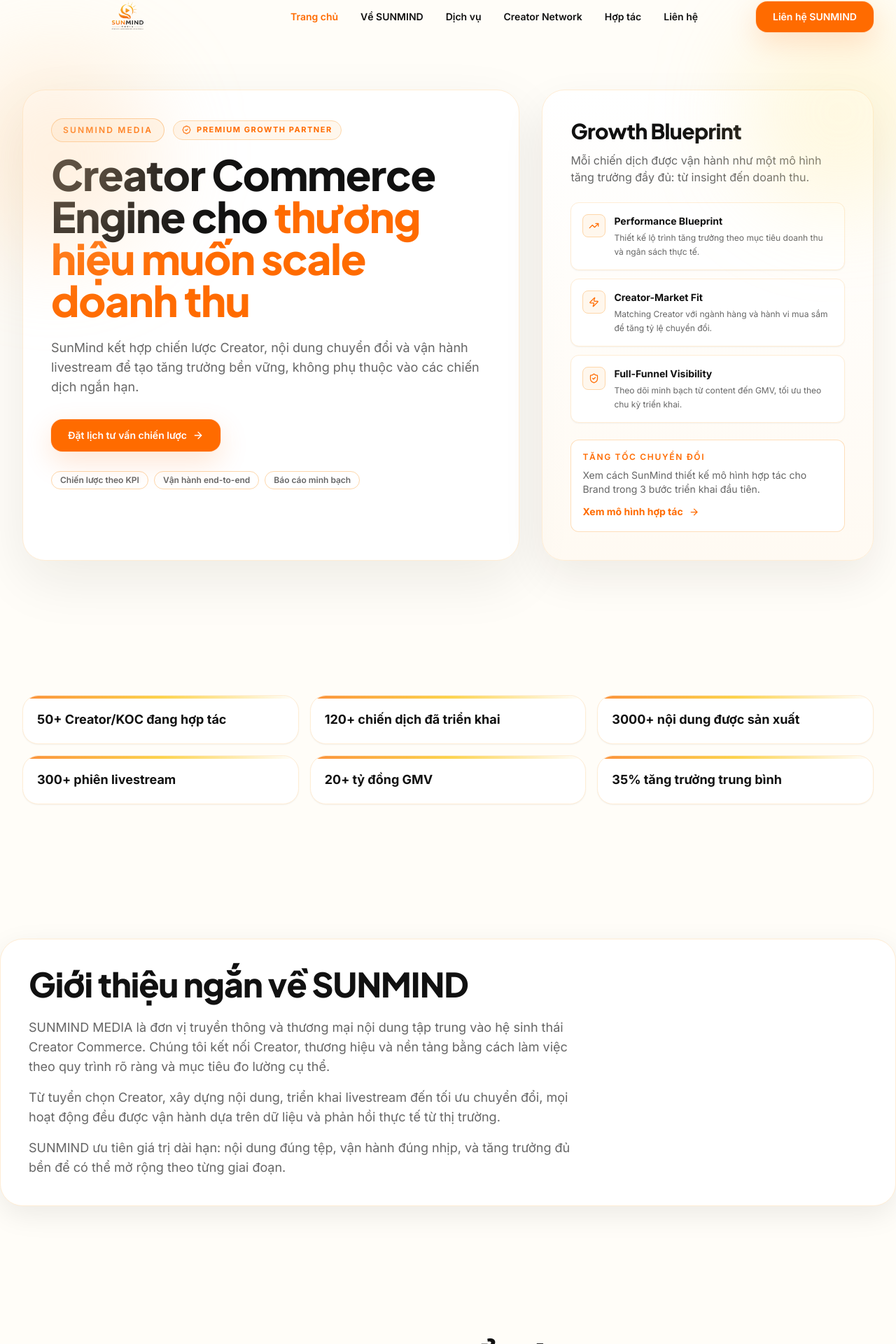
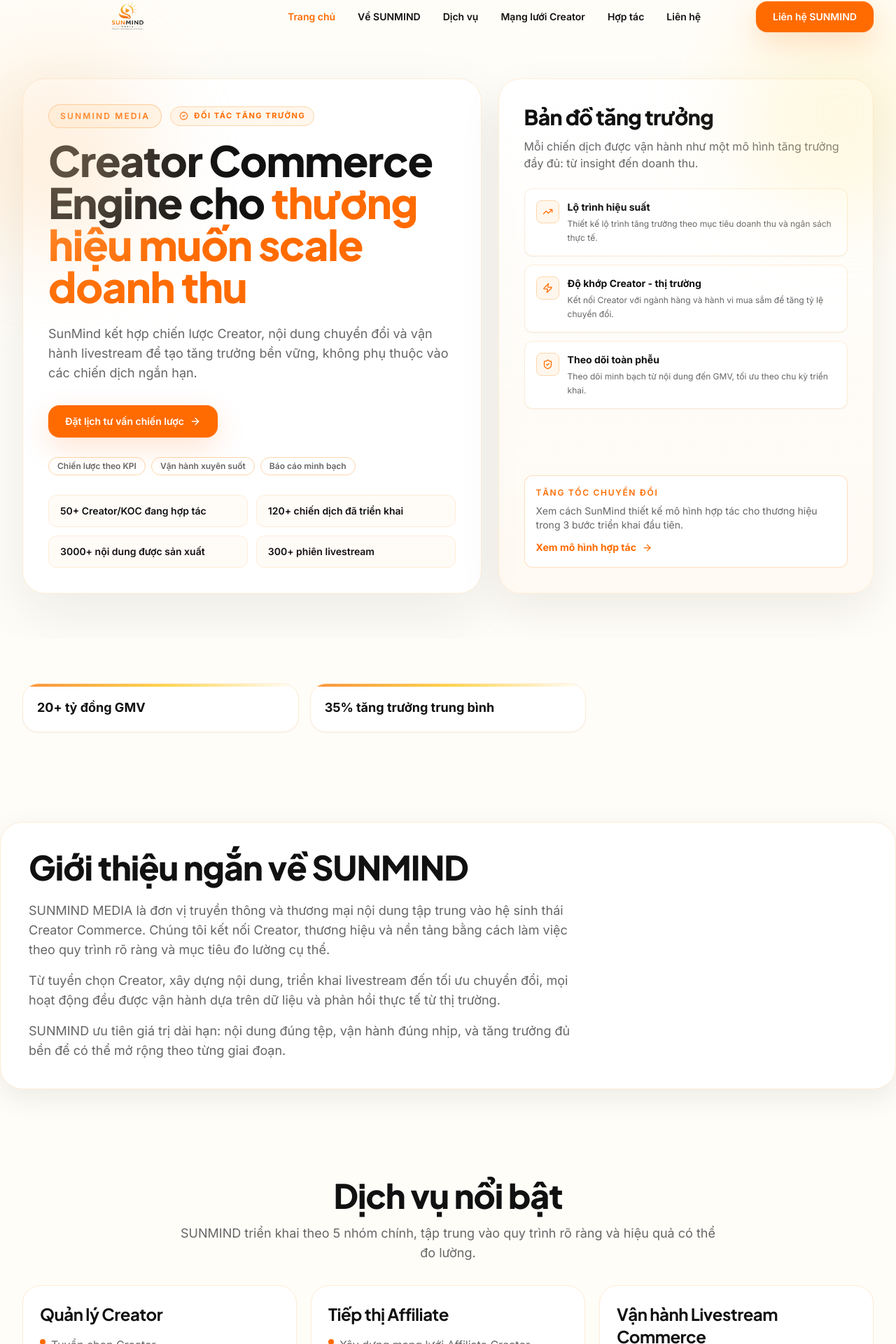
Before and after one commit to quanduong1712/Web-SunMind-Media, a React (Vite) app: page / in a window 1280 px wide. Shown: the part 16-1936 px from the top of the page at 70% size. Built offline with nearby package versions, Linux system fonts and the light colour scheme.

Commit message:
Vietnamize UI and rebalance layout density

```diff
--- a/src/App.jsx
+++ b/src/App.jsx
@@ -15,7 +15,7 @@
 
 const homeServiceGroups = [
   {
-    title: "Creator Management",
+    title: "Quản lý Creator",
     items: [
       "Tuyển chọn Creator",
       "Đào tạo và định hướng nội dung",
@@ -25,7 +25,7 @@
     ],
   },
   {
-    title: "Affiliate Marketing",
+    title: "Tiếp thị Affiliate",
     items: [
       "Xây dựng mạng lưới Affiliate Creator",
       "Phân phối sản phẩm phù hợp",
@@ -35,7 +35,7 @@
     ],
   },
   {
-    title: "Livestream Commerce",
+    title: "Vận hành Livestream Commerce",
     items: [
       "Xây dựng kịch bản livestream",
       "Tuyển chọn và đào tạo host",
@@ -45,7 +45,7 @@
     ],
   },
   {
-    title: "Content Production",
+    title: "Sản xuất nội dung",
     items: [
       "Nghiên cứu insight",
       "Lên ý tưởng và kịch bản",
@@ -55,9 +55,9 @@
     ],
   },
   {
-    title: "Brand Campaign",
+    title: "Chiến dịch thương hiệu",
     items: [
-      "Kết nối Brand với Creator",
+      "Kết nối thương hiệu với Creator",
       "Triển khai chiến dịch KOC",
       "Seeding và review sản phẩm",
       "Quản lý tiến độ, nội dung và báo cáo",
@@ -71,7 +71,7 @@
   "Chúng tôi xây dựng năng lực vận hành từ thực tế triển khai Affiliate, sản xuất nội dung và livestream commerce trên các nền tảng thương mại điện tử.",
   "SUNMIND tập trung vào 3 lớp giá trị: chuẩn hóa quy trình, nâng chất lượng nội dung và tối ưu hiệu suất theo dữ liệu đo lường.",
   "Với Creator, chúng tôi đồng hành theo lộ trình phát triển dài hạn. Với thương hiệu, chúng tôi thiết kế giải pháp phù hợp mục tiêu doanh thu và năng lực vận hành nội bộ.",
-  "Mục tiêu xuyên suốt của SUNMIND là xây dựng hệ sinh thái hợp tác minh bạch, hiệu quả và bền vững cho Creator, Brand và nền tảng.",
+  "Mục tiêu xuyên suốt của SUNMIND là xây dựng hệ sinh thái hợp tác minh bạch, hiệu quả và bền vững cho Creator, thương hiệu và nền tảng.",
 ];
 
 const coreValues = [
@@ -103,18 +103,18 @@
 
 const serviceOverview = [
   "Quản lý và phát triển Creator",
-  "Affiliate Marketing",
+  "Tiếp thị Affiliate",
   "Livestream Commerce",
   "Sản xuất nội dung",
   "Chiến dịch dành cho thương hiệu",
 ];
 
 const creatorGroups = [
-  "Content Creator",
-  "Affiliate Creator",
-  "KOC/Review Creator",
+  "Creator nội dung",
+  "Creator Affiliate",
+  "Creator KOC/Review",
   "Livestream Host",
-  "Performance Creator",
+  "Creator hiệu suất",
 ];
 
 const creatorCriteria = [
@@ -127,38 +127,38 @@
 ];
 
 const collaborationTabs = [
-  { key: "brand", label: "Dành cho Brand" },
+  { key: "brand", label: "Dành cho Thương hiệu" },
   { key: "creator", label: "Dành cho Creator" },
   { key: "platform", label: "Dành cho nền tảng" },
 ];
 
 const heroPillars = [
   {
-    title: "Performance Blueprint",
+    title: "Lộ trình hiệu suất",
     desc: "Thiết kế lộ trình tăng trưởng theo mục tiêu doanh thu và ngân sách thực tế.",
     icon: TrendingUp,
   },
   {
-    title: "Creator-Market Fit",
-    desc: "Matching Creator với ngành hàng và hành vi mua sắm để tăng tỷ lệ chuyển đổi.",
+    title: "Độ khớp Creator - thị trường",
+    desc: "Kết nối Creator với ngành hàng và hành vi mua sắm để tăng tỷ lệ chuyển đổi.",
     icon: Zap,
   },
   {
-    title: "Full-Funnel Visibility",
-    desc: "Theo dõi minh bạch từ content đến GMV, tối ưu theo chu kỳ triển khai.",
+    title: "Theo dõi toàn phễu",
+    desc: "Theo dõi minh bạch từ nội dung đến GMV, tối ưu theo chu kỳ triển khai.",
     icon: ShieldCheck,
   },
 ];
 
 const heroTrustSignals = [
   "Chiến lược theo KPI",
-  "Vận hành end-to-end",
+  "Vận hành xuyên suốt",
   "Báo cáo minh bạch",
 ];
 
 function PageHeader({ title, subtitle }) {
   return (
-    <section className="section-wrap pb-0 pt-28 md:pt-32">
+    <section className="section-wrap pb-0 pt-24 md:pt-28">
       <div className="container-main">
         <div className="rounded-[1.8rem] border border-orange-100 bg-white px-6 py-7 shadow-soft md:px-10">
           <p className="text-sm font-semibold uppercase tracking-[0.16em] text-sunmind-primary">SunMind Media</p>
@@ -192,7 +192,7 @@
       home: "Trang chủ",
       about: "Về SUNMIND",
       services: "Dịch vụ",
-      "creator-network": "Creator Network",
+      "creator-network": "Mạng lưới Creator",
       collaboration: "Hợp tác",
       contact: "Liên hệ",
     }),
@@ -205,15 +205,15 @@
 
   const renderHomePage = () => (
     <>
-      <section className="section-wrap relative overflow-hidden pb-10 pt-32 md:pt-36">
+      <section className="section-wrap relative overflow-hidden pb-8 pt-28 md:pt-32">
         <div className="pointer-events-none absolute -left-16 top-24 h-72 w-72 rounded-full bg-orange-200/35 blur-3xl" />
         <div className="pointer-events-none absolute -right-16 top-8 h-72 w-72 rounded-full bg-amber-200/25 blur-3xl" />
-        <div className="container-main grid gap-8 xl:grid-cols-[1.2fr_0.8fr]">
-          <div className="rounded-[2rem] border border-orange-100 bg-white p-7 shadow-[0_28px_80px_rgba(28,20,5,0.08)] md:p-10">
+        <div className="container-main grid gap-6 xl:grid-cols-[1.1fr_0.9fr] xl:items-stretch">
+          <div className="h-full rounded-[2rem] border border-orange-100 bg-white p-7 shadow-[0_28px_80px_rgba(28,20,5,0.08)] md:p-9">
             <div className="flex flex-wrap items-center gap-3">
               <p className="eyebrow">SUNMIND MEDIA</p>
               <span className="inline-flex items-center gap-2 rounded-full border border-orange-200 bg-orange-50 px-3 py-1 text-[11px] font-bold uppercase tracking-[0.14em] text-sunmind-primary">
-                <BadgeCheck size={13} /> Premium Growth Partner
+                <BadgeCheck size={13} /> Đối tác tăng trưởng
               </span>
             </div>
             <h1 className="mt-4 text-4xl font-black leading-tight text-sunmind-dark md:text-6xl">
@@ -241,10 +241,18 @@
                 </span>
               ))}
             </div>
+
+            <div className="mt-7 grid gap-3 sm:grid-cols-2">
+              {homeStats.slice(0, 4).map((stat) => (
+                <div key={stat} className="rounded-xl border border-orange-100 bg-orange-50/45 px-4 py-3 text-sm font-semibold text-sunmind-dark">
+                  {stat}
+                </div>
+              ))}
+            </div>
           </div>
 
-          <div className="rounded-[2rem] border border-orange-100 bg-gradient-to-b from-white to-orange-50/50 p-7 shadow-[0_24px_60px_rgba(35,20,0,0.08)] md:p-10">
-            <h2 className="text-2xl font-extrabold text-sunmind-dark md:text-3xl">Growth Blueprint</h2>
+          <div className="flex h-full flex-col rounded-[2rem] border border-orange-100 bg-gradient-to-b from-white to-orange-50/50 p-7 shadow-[0_24px_60px_rgba(35,20,0,0.08)] md:p-9">
+            <h2 className="text-2xl font-extrabold text-sunmind-dark md:text-3xl">Bản đồ tăng trưởng</h2>
             <p className="mt-3 text-sm leading-relaxed text-sunmind-gray md:text-base">
               Mỗi chiến dịch được vận hành như một mô hình tăng trưởng đầy đủ: từ insight đến doanh thu.
             </p>
@@ -266,9 +274,9 @@
                 );
               })}
             </div>
-            <div className="mt-6 rounded-xl border border-orange-200/80 bg-white px-4 py-4">
+            <div className="mt-auto rounded-xl border border-orange-200/80 bg-white px-4 py-4">
               <p className="text-xs font-semibold uppercase tracking-[0.14em] text-sunmind-primary">Tăng tốc chuyển đổi</p>
-              <p className="mt-2 text-sm text-sunmind-gray">Xem cách SunMind thiết kế mô hình hợp tác cho Brand trong 3 bước triển khai đầu tiên.</p>
+              <p className="mt-2 text-sm text-sunmind-gray">Xem cách SunMind thiết kế mô hình hợp tác cho thương hiệu trong 3 bước triển khai đầu tiên.</p>
               <button
                 type="button"
                 onClick={() => { setActivePage("collaboration"); setCollaborationTarget("brand"); }}
@@ -283,7 +291,7 @@
 
       <section className="section-wrap py-0">
         <div className="container-main grid gap-4 md:grid-cols-2 xl:grid-cols-3">
-          {homeStats.map((stat) => (
+          {homeStats.slice(4).map((stat) => (
             <article key={stat} className="relative overflow-hidden rounded-[1.4rem] border border-orange-100 bg-white px-5 py-5 shadow-sm">
               <div className="absolute inset-x-0 top-0 h-1 bg-gradient-to-r from-orange-400 via-amber-300 to-transparent" />
               <p className="text-base font-bold text-sunmind-dark md:text-lg">{stat}</p>
@@ -379,7 +387,7 @@
           </div>
           <div className="mt-8 flex flex-wrap items-center justify-center gap-4">
             <MagneticButton onClick={() => { setActivePage("collaboration"); setCollaborationTarget("brand"); }}>
-              <span className="inline-flex items-center gap-2">Nhận plan cho Brand <ArrowRight size={16} /></span>
+              <span className="inline-flex items-center gap-2">Nhận kế hoạch cho Thương hiệu <ArrowRight size={16} /></span>
             </MagneticButton>
             <MagneticButton onClick={() => setActivePage("creator-network")} light className="text-white">Dành cho Creator</MagneticButton>
             <MagneticButton onClick={() => setActivePage("contact")} light className="text-white">Liên hệ SUNMIND</MagneticButton>
@@ -412,7 +420,7 @@
           <article className="rounded-[1.6rem] border border-orange-100 bg-white p-6 shadow-sm md:p-8">
             <h3 className="text-2xl font-extrabold text-sunmind-dark">Tầm nhìn</h3>
             <p className="mt-4 text-base leading-relaxed text-sunmind-gray md:text-lg">
-              Trở thành hệ sinh thái Creator Commerce uy tín, giúp Creator, Brand và các nền tảng thương mại điện tử cùng tăng trưởng bền vững.
+              Trở thành hệ sinh thái Creator Commerce uy tín, giúp Creator, thương hiệu và các nền tảng thương mại điện tử cùng tăng trưởng bền vững.
             </p>
           </article>
           <article className="rounded-[1.6rem] border border-orange-100 bg-white p-6 shadow-sm md:p-8">
@@ -556,7 +564,7 @@
   const renderCreatorNetworkPage = () => (
     <>
       <PageHeader
-        title="Creator Network"
+        title="Mạng lưới Creator"
         subtitle="Mạng lưới Creator được tuyển chọn theo độ phù hợp ngành hàng, chất lượng nội dung và năng lực tạo hiệu quả thương mại."
       />
 
@@ -625,7 +633,8 @@
               items={[
                 "Đăng ký để nhận chiến dịch phù hợp ngành hàng",
                 "Nhận hỗ trợ định hướng nội dung và lịch triển khai",
-                "Kết nối cơ hội Affiliate, Livestream và Brand Campaign",
+                "Kết nối cơ hội Affiliate, Livestream và chiến dịch thương hiệu",
+                "Kết nối cơ hội Affiliate, Livestream và chiến dịch thương hiệu",
                 "Theo dõi hiệu suất để cải thiện tăng trưởng dài hạn",
               ]}
             />
@@ -670,7 +679,7 @@
       <>
         <div className="grid gap-5 xl:grid-cols-3">
           <article className="rounded-[1.6rem] border border-orange-100 bg-white p-6 shadow-sm">
-            <h3 className="text-2xl font-extrabold text-sunmind-dark">Những vấn đề Brand thường gặp</h3>
+            <h3 className="text-2xl font-extrabold text-sunmind-dark">Những vấn đề thương hiệu thường gặp</h3>
             <BulletList
               items={[
                 "Khó tìm Creator phù hợp",
@@ -688,7 +697,7 @@
             <BulletList
               items={[
                 "Tuyển chọn Creator theo dữ liệu",
-                "Matching sản phẩm và Creator",
+                "Ghép sản phẩm với Creator phù hợp",
                 "Kiểm duyệt nội dung",
                 "Theo dõi chỉ số",
                 "Điều chỉnh chiến dịch",
@@ -805,7 +814,7 @@
           <article className="rounded-[1.8rem] border border-orange-100 bg-white p-6 shadow-soft md:p-8">
             <h3 className="text-2xl font-extrabold text-sunmind-dark">Form liên hệ</h3>
             <p className="mt-3 text-sm text-sunmind-gray">
-              Chọn mục đích liên hệ: Hợp tác dành cho Brand, Đăng ký Creator, Hợp tác nền tảng, Tuyển dụng, Hỗ trợ chung.
+              Chọn mục đích liên hệ: Hợp tác dành cho Thương hiệu, Đăng ký Creator, Hợp tác nền tảng, Tuyển dụng, Hỗ trợ chung.
             </p>
             <div className="mt-5 grid gap-4">
               <input type="text" placeholder="Họ và tên" className="w-full rounded-xl border border-orange-200 px-4 py-3 text-sm outline-none focus:border-sunmind-primary" />
@@ -813,7 +822,7 @@
               <input type="email" placeholder="Email" className="w-full rounded-xl border border-orange-200 px-4 py-3 text-sm outline-none focus:border-sunmind-primary" />
               <select className="w-full rounded-xl border border-orange-200 px-4 py-3 text-sm outline-none focus:border-sunmind-primary" defaultValue="">
                 <option value="" disabled>Chọn mục đích liên hệ</option>
-                <option>Hợp tác dành cho Brand</option>
+                <option>Hợp tác dành cho Thương hiệu</option>
                 <option>Đăng ký Creator</option>
                 <option>Hợp tác nền tảng</option>
                 <option>Tuyển dụng</option>
--- a/src/components/Footer.jsx
+++ b/src/components/Footer.jsx
@@ -9,13 +9,13 @@
         { label: "Trang chủ", page: "home" },
         { label: "Về SUNMIND", page: "about" },
         { label: "Dịch vụ", page: "services" },
-        { label: "Creator Network", page: "creator-network" },
+        { label: "Mạng lưới Creator", page: "creator-network" },
       ],
     },
     {
       title: "Hợp tác",
       items: [
-        { label: "Dành cho Brand", page: "collaboration" },
+        { label: "Dành cho Thương hiệu", page: "collaboration" },
         { label: "Dành cho Creator", page: "creator-network" },
         { label: "Dành cho nền tảng", page: "collaboration" },
       ],
--- a/src/components/Navbar.jsx
+++ b/src/components/Navbar.jsx
@@ -12,7 +12,7 @@
     "Trang chủ": "home",
     "Về SUNMIND": "about",
     "Dịch vụ": "services",
-    "Creator Network": "creator-network",
+    "Mạng lưới Creator": "creator-network",
     "Hợp tác": "collaboration",
     "Liên hệ": "contact",
   };
--- a/src/data.js
+++ b/src/data.js
@@ -16,7 +16,7 @@
   "Trang chủ",
   "Về SUNMIND",
   "Dịch vụ",
-  "Creator Network",
+  "Mạng lưới Creator",
   "Hợp tác",
   "Liên hệ",
 ];
@@ -144,7 +144,7 @@
     desc: "SunMind phát triển hệ sinh thái creator theo quy trình rõ ràng và định hướng tăng trưởng bền vững.",
   },
   {
-    title: "Vận hành end-to-end có chuẩn hóa",
+    title: "Vận hành xuyên suốt có chuẩn hóa",
     desc: "Từ tuyển chọn creator, sản xuất nội dung, kích hoạt thương mại đến tối ưu hiệu suất theo dữ liệu.",
   },
   {
--- a/src/index.css
+++ b/src/index.css
@@ -58,7 +58,7 @@
 }
 
 .section-wrap {
-  @apply relative py-16 md:py-24;
+  @apply relative py-12 md:py-16;
 }
 
 .container-main {
```
